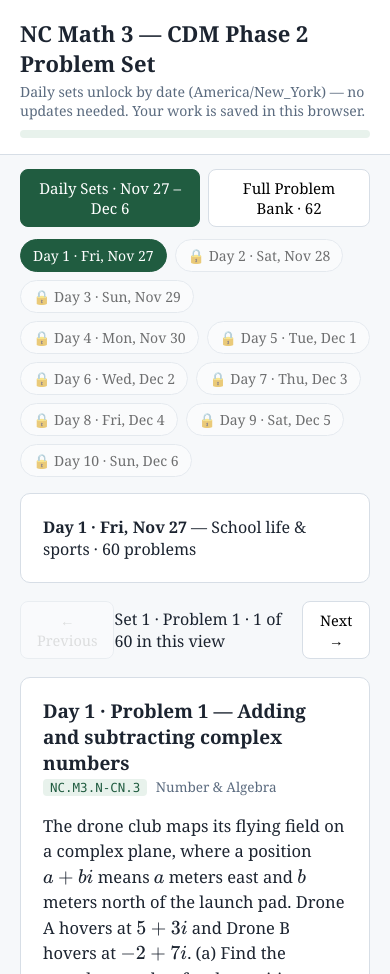
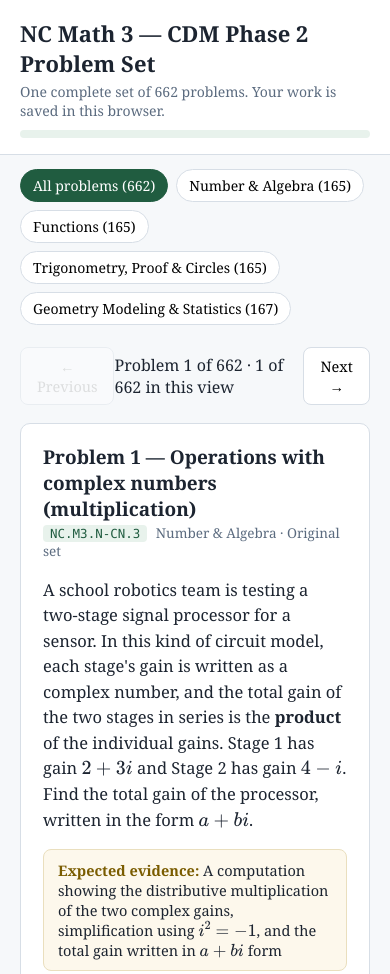
Before and after one commit to nareshiytha/math3-cdm-quiz, a plain HTML site: page index.html in a window 390 px wide. Shown: the top 974 px of the page. Drawn offline with nearby package versions, Linux system fonts and the light colour scheme.

Commit message:
Removed Daily sets

```diff
--- a/index.html
+++ b/index.html
@@ -14,13 +14,9 @@
   .bar { height:8px; background:var(--accent2); border-radius:4px; margin-top:10px; overflow:hidden; }
   .bar > div { height:100%; background:var(--accent); width:0%; transition:width .3s; }
   .progress-label { font-size:13px; color:var(--muted); margin-top:4px; }
-  .modes { display:flex; gap:8px; padding:14px 20px 0; }
-  .modes button { font:inherit; font-size:15px; padding:8px 16px; border:1px solid var(--line); background:#fff; border-radius:8px; cursor:pointer; }
-  .modes button.active { background:var(--accent); color:#fff; border-color:var(--accent); }
-  nav.filters { display:flex; flex-wrap:wrap; gap:8px; padding:12px 20px 0; }
+  nav.filters { display:flex; flex-wrap:wrap; gap:8px; padding:14px 20px 0; }
   nav.filters button { font:inherit; font-size:14px; padding:6px 12px; border:1px solid var(--line); background:#fff; border-radius:20px; cursor:pointer; }
   nav.filters button.active { background:var(--accent); color:#fff; border-color:var(--accent); }
-  nav.filters button.locked { opacity:.55; }
   main { max-width:860px; margin:0 auto; padding:16px 20px 60px; }
   .card { background:#fff; border:1px solid var(--line); border-radius:10px; padding:20px 22px; margin-bottom:18px; }
   .card h2 { margin:0 0 2px; font-size:19px; }
@@ -43,9 +39,8 @@
   .pager { display:flex; justify-content:space-between; align-items:center; margin:6px 0 18px; }
   .pager button { font:inherit; font-size:14.5px; padding:8px 16px; border-radius:8px; border:1px solid var(--line); background:#fff; cursor:pointer; }
   .pager button:disabled { opacity:.4; cursor:default; }
-  .notice { background:#fff; border:1px solid var(--line); border-radius:10px; padding:22px; font-size:16px; }
   footer { text-align:center; color:var(--muted); font-size:13px; padding:0 20px 30px; }
-  @media print { header, .modes, nav.filters, .pager, .row, textarea { display:none; } }
+  @media print { header, nav.filters, .pager, .row, textarea { display:none; } }
 </style>
 <script>
   window.MathJax = { tex: { inlineMath: [['$', '$'], ['\\(', '\\)']], displayMath: [['$$', '$$']] } };
@@ -55,15 +50,11 @@
 <body>
 <header>
   <h1>NC Math 3 — CDM Phase 2 Problem Set</h1>
-  <p>Daily sets unlock by date (America/New_York) — no updates needed. Your work is saved in this browser.</p>
+  <p>One complete set of 662 problems. Your work is saved in this browser.</p>
   <div class="bar"><div id="barfill"></div></div>
   <div class="progress-label" id="proglabel"></div>
 </header>
 
-<div class="modes" id="modes">
-  <button id="mode-daily" class="active">Daily Sets · Nov 27 – Dec 6</button>
-  <button id="mode-bank">Full Problem Bank · 62</button>
-</div>
 <nav class="filters" id="filters"></nav>
 <main id="main"></main>
 <footer>Worked solutions load only when you ask for them, from separate files (solutions.js / sets_solutions.js). To run this as a student-only quiz, publish the site without those two files.</footer>
@@ -71,80 +62,47 @@
 <script src="problems.js"></script>
 <script src="sets.js"></script>
 <script>
-// ---------- date logic (America/New_York) ----------
-function todayET() {
-  return new Intl.DateTimeFormat("en-CA", { timeZone: "America/New_York", year: "numeric", month: "2-digit", day: "2-digit" }).format(new Date());
+// ---------- one merged set: original 62-problem set first, then the 600 additional problems ----------
+const ALL = [];
+for (const p of PROBLEMS) {
+  ALL.push({ uid: "B" + p.n, src: "bank", n: p.n, strand: p.strand, topic: p.topic,
+             standards: p.standards, standardsDetail: p.standardsDetail, html: p.html,
+             evidence: p.evidence, reveals: p.reveals, origin: "Original set" });
 }
-const RUN_START = DAILY_SETS[0].date;
-// Before the run starts, Day 1 is open as a preview; after that, sets unlock on their date.
-function effectiveToday() { const t = todayET(); return t < RUN_START ? RUN_START : t; }
-function isUnlocked(setMeta) { return setMeta.date <= effectiveToday(); }
-function defaultDay() {
-  let d = 1;
-  for (const s of DAILY_SETS) if (isUnlocked(s)) d = s.set;
-  return d;
+for (const p of DAILY_PROBLEMS) {
+  ALL.push({ uid: p.id, src: "daily", n: p.n, strand: p.strand, topic: p.topic,
+             standards: p.standards, standardsDetail: p.standardsDetail, html: p.html,
+             evidence: p.evidence, reveals: p.reveals, origin: "Set " + p.set });
+}
+ALL.forEach((p, i) => { p.display = i + 1; });
+
+// ---------- state ----------
+let filter = "All problems";
+let current = 0;
+const store = JSON.parse(localStorage.getItem("math3cdm_all") || "{}");
+function save() { localStorage.setItem("math3cdm_all", JSON.stringify(store)); }
+
+function currentList() {
+  return filter === "All problems" ? ALL : ALL.filter(p => p.strand === filter);
 }
 
-// ---------- state ----------
-let mode = "daily";
-let day = defaultDay();
-let bankFilter = "All problems";
-let current = 0;
-const bankStore = JSON.parse(localStorage.getItem("math3cdm") || "{}");
-const dailyStore = JSON.parse(localStorage.getItem("math3cdm_daily") || "{}");
-function saveBank() { localStorage.setItem("math3cdm", JSON.stringify(bankStore)); }
-function saveDaily() { localStorage.setItem("math3cdm_daily", JSON.stringify(dailyStore)); }
-
-document.getElementById("mode-daily").onclick = () => { mode = "daily"; current = 0; render(); };
-document.getElementById("mode-bank").onclick = () => { mode = "bank"; current = 0; render(); };
-
-function currentList() {
-  if (mode === "daily") return DAILY_PROBLEMS.filter(p => p.set === day);
-  return bankFilter === "All problems" ? PROBLEMS : PROBLEMS.filter(p => p.strand === bankFilter);
-}
-function storeFor() { return mode === "daily" ? dailyStore : bankStore; }
-function keyFor(p) { return mode === "daily" ? p.id : p.n; }
-function saveFor() { if (mode === "daily") saveDaily(); else saveBank(); }
-
 function updateProgress() {
-  let done, total, label;
-  if (mode === "daily") {
-    done = DAILY_PROBLEMS.filter(p => dailyStore[p.id] && dailyStore[p.id].done).length;
-    total = DAILY_PROBLEMS.length;
-    const per = DAILY_PROBLEMS.filter(p => p.set === day).length;
-    const dayDone = DAILY_PROBLEMS.filter(p => p.set === day && dailyStore[p.id] && dailyStore[p.id].done).length;
-    label = `Day ${day}: ${dayDone} of ${per} complete · All daily sets: ${done} of ${total}`;
-  } else {
-    done = PROBLEMS.filter(p => bankStore[p.n] && bankStore[p.n].done).length;
-    total = PROBLEMS.length;
-    label = `${done} of ${total} bank problems marked complete`;
-  }
-  document.getElementById("barfill").style.width = (100 * done / total) + "%";
-  document.getElementById("proglabel").textContent = label;
+  const done = ALL.filter(p => store[p.uid] && store[p.uid].done).length;
+  document.getElementById("barfill").style.width = (100 * done / ALL.length) + "%";
+  document.getElementById("proglabel").textContent = `${done} of ${ALL.length} problems marked complete`;
 }
 
 function renderFilters() {
   const el = document.getElementById("filters");
   el.innerHTML = "";
-  if (mode === "daily") {
-    for (const s of DAILY_SETS) {
-      const b = document.createElement("button");
-      const open = isUnlocked(s);
-      b.textContent = open ? s.label : `🔒 ${s.label}`;
-      if (!open) b.classList.add("locked");
-      if (s.set === day) b.classList.add("active");
-      b.onclick = () => { day = s.set; current = 0; render(); };
-      el.appendChild(b);
-    }
-  } else {
-    const strands = ["All problems", ...new Set(PROBLEMS.map(p => p.strand))];
-    for (const s of strands) {
-      const b = document.createElement("button");
-      b.textContent = s;
-      if (s === bankFilter) b.classList.add("active");
-      b.onclick = () => { bankFilter = s; current = 0; render(); };
-      el.appendChild(b);
-    }
+  const strands = ["All problems", ...new Set(ALL.map(p => p.strand))];
+  for (const s of strands) {
+    const b = document.createElement("button");
+    const count = s === "All problems" ? ALL.length : ALL.filter(p => p.strand === s).length;
+    b.textContent = `${s} (${count})`;
+    if (s === filter) b.classList.add("active");
+    b.onclick = () => { filter = s; current = 0; render(); };
+    el.appendChild(b);
   }
 }
 
@@ -157,51 +115,27 @@ function loadScript(src) {
 }
 
 function render() {
-  document.getElementById("mode-daily").classList.toggle("active", mode === "daily");
-  document.getElementById("mode-bank").classList.toggle("active", mode === "bank");
   renderFilters();
   const main = document.getElementById("main");
   main.innerHTML = "";
-
-  if (mode === "daily") {
-    const meta = DAILY_SETS.find(s => s.set === day);
-    const head = document.createElement("div");
-    head.className = "notice";
-    head.style.marginBottom = "18px";
-    const per = DAILY_PROBLEMS.filter(p => p.set === day).length;
-    head.innerHTML = `<strong>${meta.label}</strong> — ${meta.theme} · ${per} problems`;
-    main.appendChild(head);
-    if (!isUnlocked(meta)) {
-      const lock = document.createElement("div");
-      lock.className = "notice";
-      lock.innerHTML = `🔒 This set unlocks on <strong>${meta.label}</strong>. Earlier sets stay open for review.`;
-      main.appendChild(lock);
-      updateProgress();
-      return;
-    }
-  }
-
   const list = currentList();
-  if (!list.length) { main.innerHTML += "<p>No problems in this view.</p>"; return; }
+  if (!list.length) { main.innerHTML = "<p>No problems in this view.</p>"; return; }
   current = Math.max(0, Math.min(current, list.length - 1));
   const p = list[current];
-  const store = storeFor();
-  const key = keyFor(p);
-  const st = store[key] || {};
+  const st = store[p.uid] || {};
 
   const pager = document.createElement("div");
   pager.className = "pager";
-  const title = mode === "daily" ? `Set ${p.set} · Problem ${p.n}` : `Problem ${p.n} of 62`;
   pager.innerHTML = `<button ${current === 0 ? "disabled" : ""} id="prev">← Previous</button>
-    <span>${title} · ${current + 1} of ${list.length} in this view</span>
+    <span>Problem ${p.display} of ${ALL.length} · ${current + 1} of ${list.length} in this view</span>
     <button ${current === list.length - 1 ? "disabled" : ""} id="next">Next →</button>`;
   main.appendChild(pager);
 
   const card = document.createElement("section");
   card.className = "card";
   card.innerHTML = `
-    <h2>${mode === "daily" ? `Day ${p.set} · Problem ${p.n}` : `Problem ${p.n}`} — ${p.topic}</h2>
-    <div class="meta">${p.standards.map(s => `<span class="badge">${s}</span>`).join("")} ${p.strand}</div>
+    <h2>Problem ${p.display} — ${p.topic}</h2>
+    <div class="meta">${p.standards.map(s => `<span class="badge">${s}</span>`).join("")} ${p.strand} · ${p.origin}</div>
     <div class="problem-body">${p.html}</div>
     <div class="evidence"><strong>Expected evidence:</strong> ${p.evidence}</div>
     <details class="reveals"><summary>For reviewers — what this problem reveals</summary>${p.reveals}<br><em>${p.standardsDetail}</em></details>
@@ -217,21 +151,21 @@ function render() {
   document.getElementById("prev").onclick = () => { current--; render(); window.scrollTo(0, 0); };
   document.getElementById("next").onclick = () => { current++; render(); window.scrollTo(0, 0); };
   document.getElementById("work").addEventListener("input", e => {
-    store[key] = store[key] || {}; store[key].work = e.target.value; saveFor();
+    store[p.uid] = store[p.uid] || {}; store[p.uid].work = e.target.value; save();
   });
   document.getElementById("donebtn").onclick = e => {
-    store[key] = store[key] || {}; store[key].done = !store[key].done; saveFor(); updateProgress();
-    e.target.classList.toggle("is-done", store[key].done);
-    e.target.textContent = store[key].done ? "✓ Marked complete" : "Mark complete";
+    store[p.uid] = store[p.uid] || {}; store[p.uid].done = !store[p.uid].done; save(); updateProgress();
+    e.target.classList.toggle("is-done", store[p.uid].done);
+    e.target.textContent = store[p.uid].done ? "✓ Marked complete" : "Mark complete";
   };
   document.getElementById("solbtn").onclick = async () => {
     const box = document.getElementById("solution");
     if (box.classList.contains("open")) { box.classList.remove("open"); return; }
     const body = document.getElementById("solbody");
     try {
-      if (mode === "daily") {
+      if (p.src === "daily") {
         if (typeof DAILY_SOLUTIONS === "undefined") await loadScript("sets_solutions.js");
-        body.innerHTML = DAILY_SOLUTIONS[p.id] || "<p>No solution available.</p>";
+        body.innerHTML = DAILY_SOLUTIONS[p.uid] || "<p>No solution available.</p>";
       } else {
         if (typeof SOLUTIONS === "undefined") await loadScript("solutions.js");
         body.innerHTML = SOLUTIONS[p.n] || "<p>No solution available.</p>";
```
Also changed, not shown: 1 other file.
